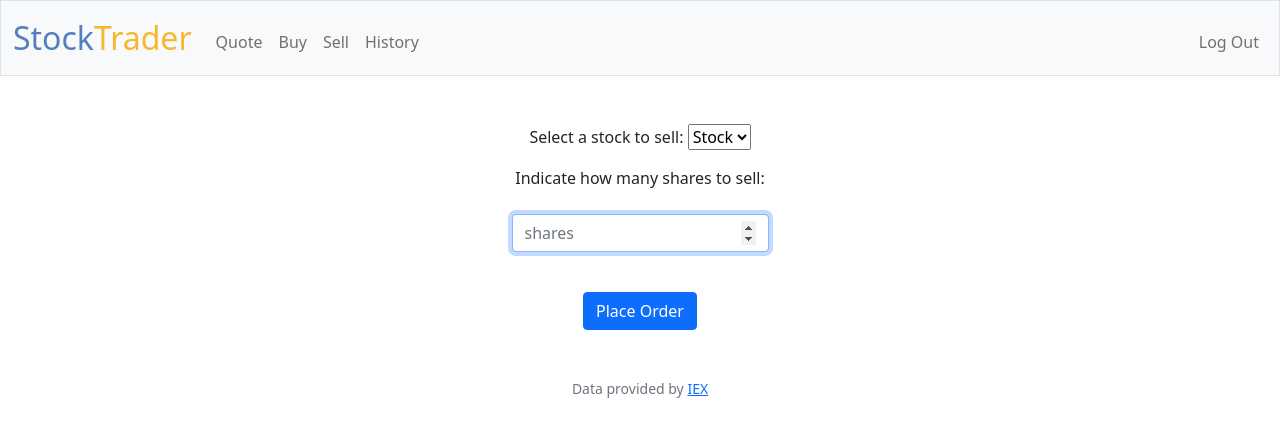
After one commit to awerner5413/Stock-Trader, a Flask app: page /sell in a window 1280 px wide. The commit adds this page. Shown: the top 437 px of the page. Run offline with Flask 2, Linux system fonts and the light colour scheme; the visitor is signed in with stand-in values (Sample User, id 1); data that the repository does not hold is empty; some libraries are stand-ins or nearby versions.

Commit message:
Adding sell template and functions with other fixes

```diff
--- a/app.py
+++ b/app.py
@@ -1,5 +1,6 @@
 # -- TD List
 # Build sell page and functions
+# Fix price on portfolio page, it's not showing current total shares, just the last transaction, which mean my update to holdings is incorrect
 # Build hisotry page and functions
 # ..
 # Use PythonAnywhere when it's time to release to production, they will host the server
@@ -259,3 +260,76 @@ def buy():
 
     else:
         return render_template("buy.html")
+
+
+@app.route("/sell", methods=["GET", "POST"])
+@require_login
+def sell():
+    """Sell shares of owned stock and update holdings, transactions, and user cash totals."""
+    cursor = get_cursor()
+
+    # if sale attempted, get variables and perform validation
+    if request.method == "POST":
+        # Validate the amount of shares is a useable number
+        try:
+            shares = int(request.form.get("shares"))
+        except:
+            error = "Enter a valid amount of shares."
+            flash(error)
+            return render_template("sell.html")
+        if shares < 0:
+            error = "Enter a valid amount of shares."
+            flash(error)
+            return render_template("sell.html")
+
+        # Capture ticker symbol and get quote and cost information
+        symbol = request.form.get("symbol")
+        quote = lookup(symbol)
+        price = quote.get("price")
+        earnings = price * shares
+
+        # Validate user has enough shares to cover sale and update holdings
+        current_holdings_sql = "SELECT * FROM holdings WHERE id = %s AND stock_symbol = %s"
+        cursor.execute(current_holdings_sql, (session["user_id"], symbol,))
+        current_holdings = cursor.fetchall()
+        username = current_holdings[0]["name"]
+        current_shares = current_holdings[0]["shares_amt"]
+        if shares > current_holdings[0]["shares_amt"]:
+            error = "You do not own enough shares to complete this transaction. Please update the amount and try again."
+            flash(error)
+            return redirect("/sell")
+
+        # Delete stock from holdings if user sells all shares, else update shares amount
+        if shares == current_holdings[0]["shares_amt"]:
+            remove_holdings_sql = "DELETE FROM holdings WHERE stock_symbol = %s AND id = %s"
+            cursor.execute(remove_holdings_sql, (symbol, session["user_id"],))
+        else:
+            update_holdings_sql = "UPDATE holdings SET shares_amt = %s WHERE stock_symbol = %s AND id = %s"
+            cursor.execute(update_holdings_sql, (current_shares - shares, symbol, session["user_id"],))
+
+        # Update users cash amount
+        cash_pull_sql = "SELECT cash_total FROM users WHERE id = %s"
+        cursor.execute(cash_pull_sql, (session["user_id"],))
+        current_cash = cursor.fetchall()
+        cash = current_cash[0]["cash_total"]
+
+        cash_update_sql = "UPDATE users SET cash_total = %s WHERE id = %s"
+        cursor.execute(cash_update_sql, (cash + earnings, session["user_id"],))
+
+        # Update transactions
+        sale_transaction_sql = "INSERT INTO transactions (id, name, transaction_type, transaction_amount, stock_symbol, shares_amt, insert_tms) VALUES (%s, %s, %s, %s, %s, %s, %s)"
+        cursor.execute(sale_transaction_sql, (session["user_id"], username, "Sell", earnings, symbol, shares, datetime.datetime.now(),))
+
+        # If successful, return to holdings
+        return redirect("/")
+
+    # Render sell template with stock options in dropdown
+    else:
+        current_holdings_sql = "SELECT * FROM holdings WHERE id = %s"
+        cursor.execute(current_holdings_sql, (session["user_id"],))
+        current_holdings = cursor.fetchall()
+        stocks = []
+        for row in current_holdings:
+            x = row.get("stock_symbol")
+            stocks.append(x)
+        return render_template("sell.html", stocks=stocks)
--- a/templates/index.html
+++ b/templates/index.html
@@ -1,7 +1,7 @@
 {% extends "layout.html" %}
 
 {% block title %}
-    Homepage???
+    Portfolio
 {% endblock %}
 
 {% block main %}
@@ -22,11 +22,11 @@
             <tbody>
               {% for row in portfolio %}
                 <tr>
-                    <td>{{ row[2] }}</td>
                     <td>{{ row[3] }}</td>
                     <td>{{ row[4] }}</td>
-                    <td>{{ row[5] | usd }}</td>
+                    <td>{{ row[5] }}</td>
                     <td>{{ row[6] | usd }}</td>
+                    <td>{{ row[7] | usd }}</td>
                 </tr>
               {% endfor %}
             </tbody>
--- a/templates/layout.html
+++ b/templates/layout.html
@@ -8,7 +8,7 @@
         <link crossorigin="anonymous" href="https://cdn.jsdelivr.net/npm/bootstrap@5.1.3/dist/css/bootstrap.min.css" integrity="sha384-1BmE4kWBq78iYhFldvKuhfTAU6auU8tT94WrHftjDbrCEXSU1oBoqyl2QvZ6jIW3" rel="stylesheet">
         <script crossorigin="anonymous" src="https://cdn.jsdelivr.net/npm/bootstrap@5.1.3/dist/js/bootstrap.bundle.min.js" integrity="sha384-ka7Sk0Gln4gmtz2MlQnikT1wXgYsOg+OMhuP+IlRH9sENBO0LRn5q+8nbTov4+1p"></script>
 
-        <link rel="shortcut icon" href="{{ url_for('static', filename='favicon.ico') }}">
+        <link rel="shortcut icon" href="{{ url_for('static', filename='stock_market.png') }}">
 
         <link href="/static/style.css" rel="stylesheet">
 
--- /dev/null
+++ b/templates/sell.html
@@ -0,0 +1,24 @@
+{% extends "layout.html" %}
+
+{% block title %}
+    Sell
+{% endblock %}
+
+{% block main %}
+    <form action="/sell" method="post">
+        <div class="mb-3">
+            <label for="symbol">Select a stock to sell:</label>
+            <select name="symbol" id="symbol">
+                <option disabled="" selected="">Stock</option>
+                {% for row in stocks %}
+                <option>{{ row }}</option>
+                {% endfor %}
+            </select>
+        </div>
+        <div class="mb-3">
+            <label for="shares">Indicate how many shares to sell:</label><br><br>
+            <input autocomplete="off" autofocus class="form-control mx-auto w-auto" id="shares" name="shares" placeholder="shares" type="number"><br>
+        </div>
+        <button class="btn btn-primary" type="submit">Place Order</button>
+    </form>
+{% endblock %}
```
Also changed, not shown: static/stock_market.png (added).
